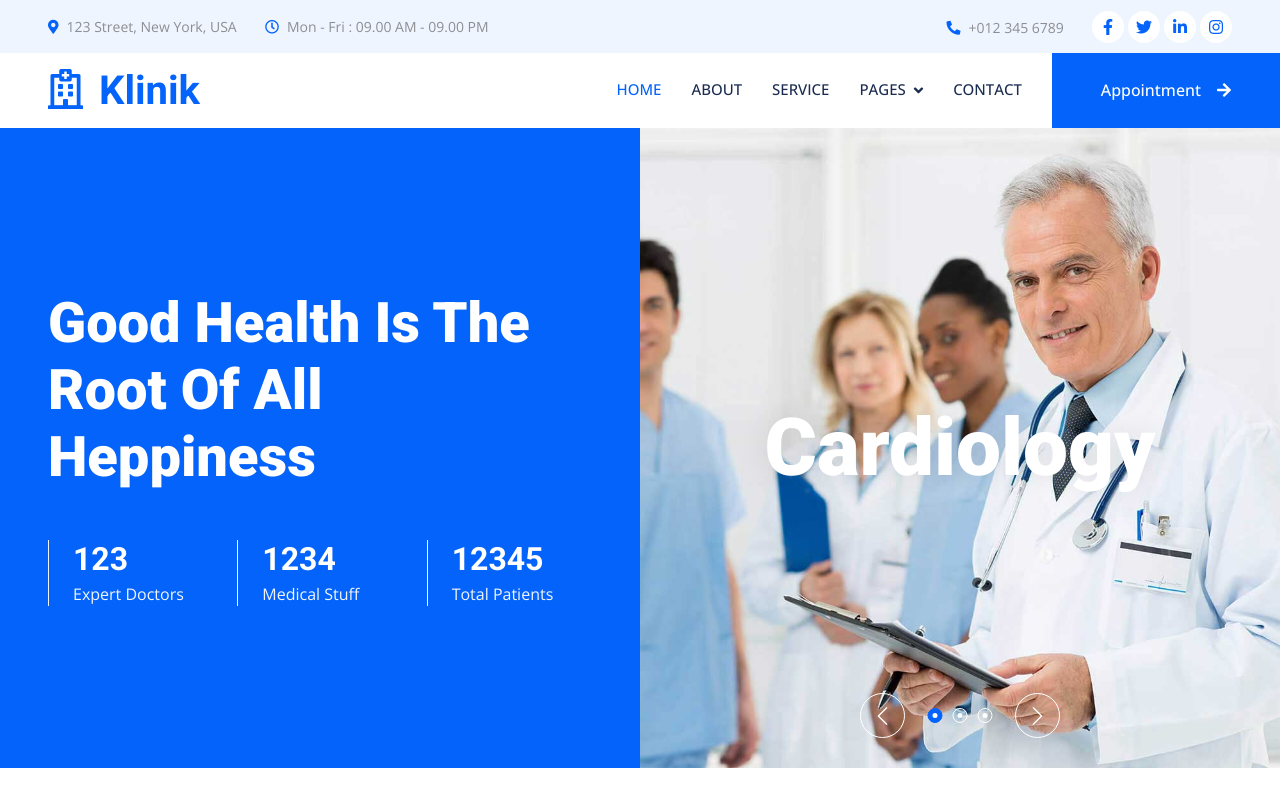
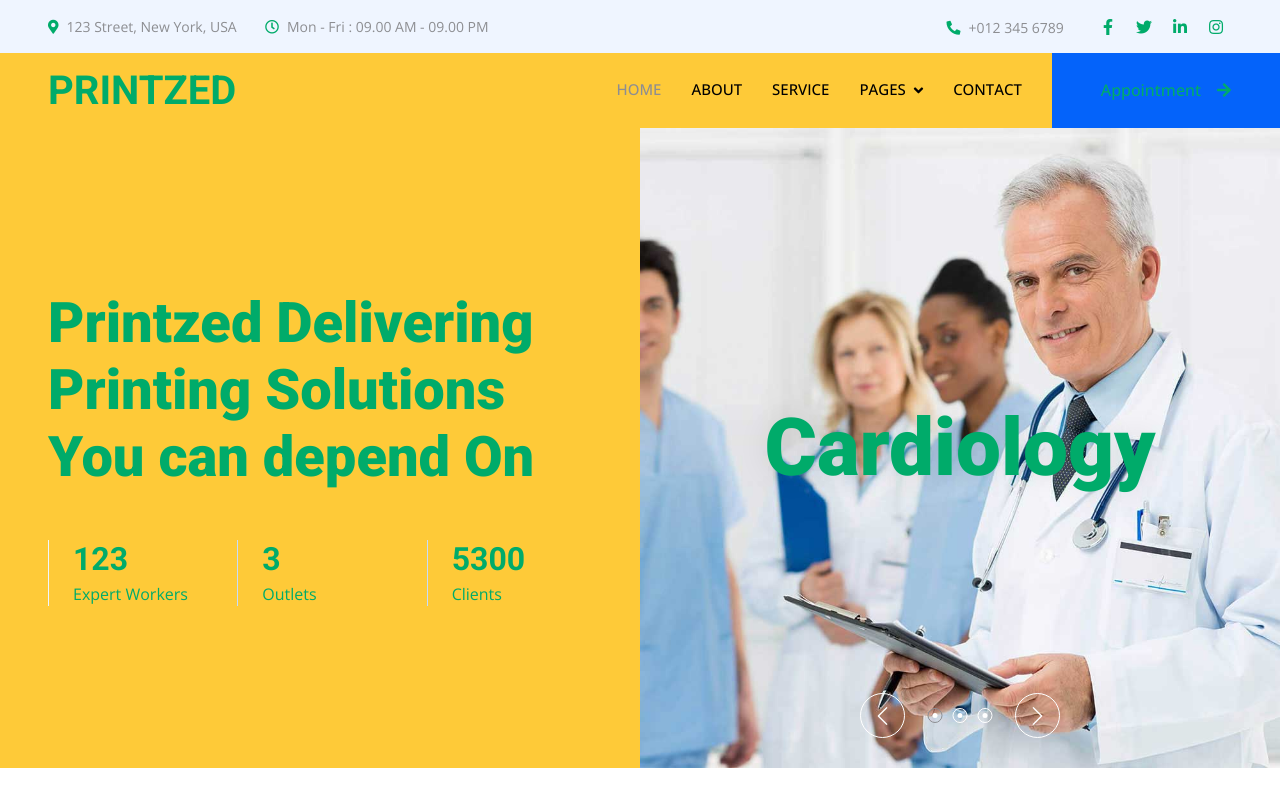
Before and after one commit to Logic-Leap/print-new, a plain HTML site: page index.html in a window 1280 px wide. Shown: the top 800 px of the page. Drawn offline with nearby package versions, Linux system fonts and the light colour scheme.

Commit message:
just commited

```diff
--- a/css/style.css
+++ b/css/style.css
@@ -1,8 +1,11 @@
 /********** Template CSS **********/
 :root {
-    --primary: #0463FA;
-    --light: #EFF5FF;
-    --dark: #1B2C51;
+    --primary: ##feca38;
+    --green: ##00ab6a;
+    --dark: #000000;
+}
+.text-green{
+    color: #00ab6a;
 }
 
 .fw-medium {
@@ -49,7 +52,7 @@
 
 .btn.btn-primary,
 .btn.btn-secondary {
-    color: #FFFFFF;
+    color: #00ab6a;
 }
 
 .btn-square {
--- a/index.html
+++ b/index.html
@@ -32,11 +32,11 @@
     <link href="css/style.css" rel="stylesheet">
 </head>
 
-<body>
+<body background="#feca38">
     <!-- Spinner Start -->
-    <div id="spinner" class="show bg-white position-fixed translate-middle w-100 vh-100 top-50 start-50 d-flex align-items-center justify-content-center">
-        <div class="spinner-grow text-primary" style="width: 3rem; height: 3rem;" role="status">
-            <span class="sr-only">Loading...</span>
+    <div id="spinner" class="show position-fixed translate-middle w-100 vh-100 top-50 start-50 d-flex align-items-center justify-content-center" style="background-color:#feca38 ;">
+        <div class="spinner-grow " style="width: 3rem; height: 3rem;" role="status" >
+            <span class="sr-only" style="background-color:#feca38 ;">Loading...</span>
         </div>
     </div>
     <!-- Spinner End -->
@@ -73,9 +73,9 @@
 
 
     <!-- Navbar Start -->
-    <nav class="navbar navbar-expand-lg bg-white navbar-light sticky-top p-0 wow fadeIn" data-wow-delay="0.1s">
+    <nav class="navbar navbar-expand-lg  navbar- sticky-top p-0 wow fadeIn" data-wow-delay="0.1s" style="background-color:#feca38">
         <a href="index.html" class="navbar-brand d-flex align-items-center px-4 px-lg-5">
-            <h1 class="m-0 text-primary"><i class="far fa-hospital me-3"></i>Klinik</h1>
+            <h1 class="m-0 text-primary"></i>PRINTZ<spam class="ed">ED</spam></h1>
         </a>
         <button type="button" class="navbar-toggler me-4" data-bs-toggle="collapse" data-bs-target="#navbarCollapse">
             <span class="navbar-toggler-icon"></span>
@@ -104,27 +104,27 @@
 
 
     <!-- Header Start -->
-    <div class="container-fluid header bg-primary p-0 mb-5">
+    <div class="container-fluid header bg-yellow p-0 mb-5">
         <div class="row g-0 align-items-center flex-column-reverse flex-lg-row">
             <div class="col-lg-6 p-5 wow fadeIn" data-wow-delay="0.1s">
-                <h1 class="display-4 text-white mb-5">Good Health Is The Root Of All Heppiness</h1>
+                <h1 class="display-4 text-green mb-5">Printzed Delivering Printing Solutions You can depend On</h1>
                 <div class="row g-4">
                     <div class="col-sm-4">
                         <div class="border-start border-light ps-4">
-                            <h2 class="text-white mb-1" data-toggle="counter-up">123</h2>
-                            <p class="text-light mb-0">Expert Doctors</p>
+                            <h2 class="text-green mb-1" data-toggle="counter-up">123</h2>
+                            <p class="text-green mb-0">Expert Workers</p>
                         </div>
                     </div>
                     <div class="col-sm-4">
-                        <div class="border-start border-light ps-4">
-                            <h2 class="text-white mb-1" data-toggle="counter-up">1234</h2>
-                            <p class="text-light mb-0">Medical Stuff</p>
+                        <div class="border-start border-green  ps-4">
+                            <h2 class="text-green mb-1" data-toggle="counter-up">3</h2>
+                            <p class="text-green  mb-0">Outlets</p>
                         </div>
                     </div>
                     <div class="col-sm-4">
-                        <div class="border-start border-light ps-4">
-                            <h2 class="text-white mb-1" data-toggle="counter-up">12345</h2>
-                            <p class="text-light mb-0">Total Patients</p>
+                        <div class="border-start border-green  ps-4">
+                            <h2 class="text-green mb-1" data-toggle="counter-up">5300</h2>
+                            <p class="text-green mb-0">Clients</p>
                         </div>
                     </div>
                 </div>
@@ -134,7 +134,7 @@
                     <div class="owl-carousel-item position-relative">
                         <img class="img-fluid" src="img/carousel-1.jpg" alt="">
                         <div class="owl-carousel-text">
-                            <h1 class="display-1 text-white mb-0">Cardiology</h1>
+                            <h1 class="display-1 text-green mb-0">Cardiology</h1>
                         </div>
                     </div>
                     <div class="owl-carousel-item position-relative">
@@ -595,6 +595,7 @@
 
     <!-- Template Javascript -->
     <script src="js/main.js"></script>
+
 </body>
 
 </html>
```
Also changed, not shown: css/bootstrap.min.css.
